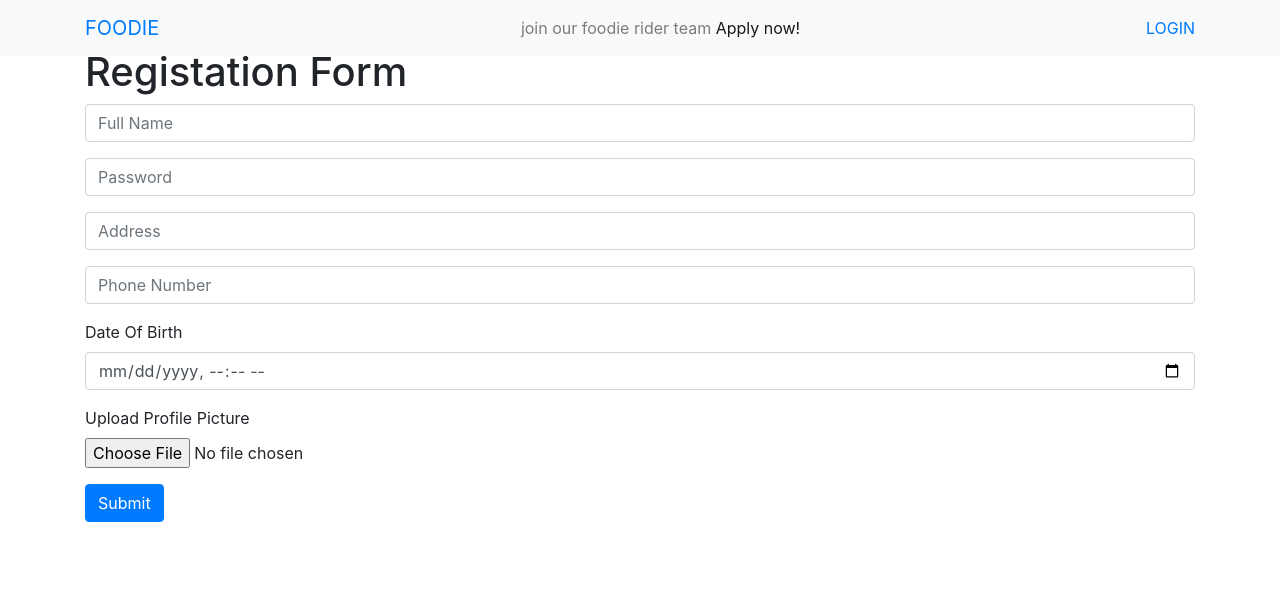
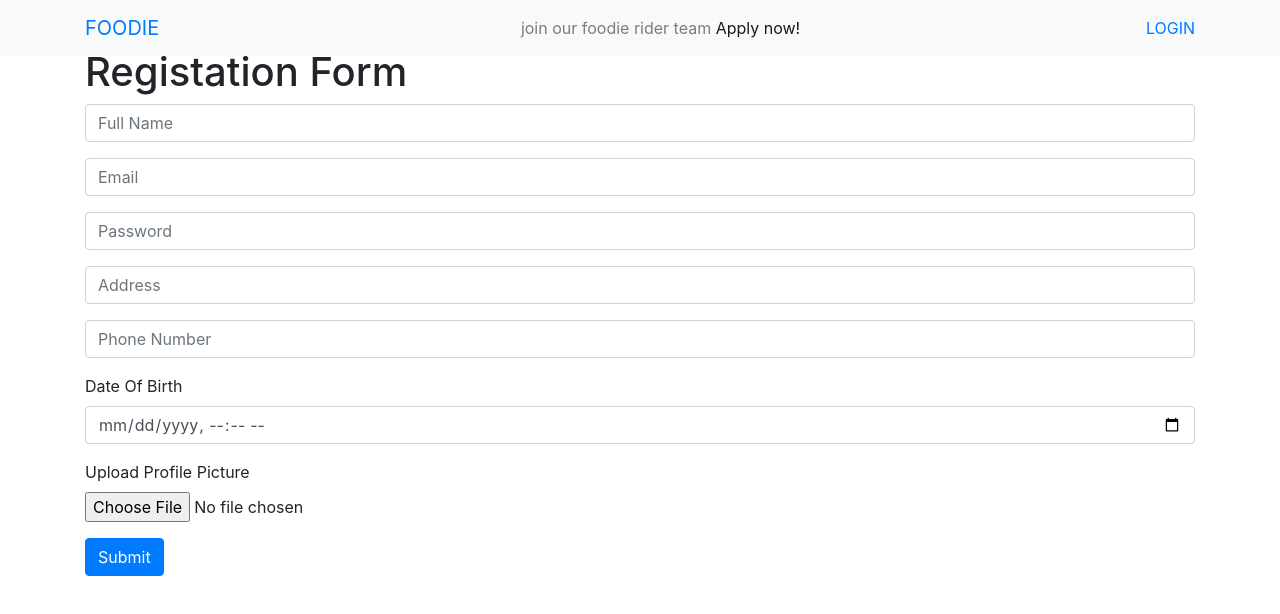
Before and after one commit to MuhammadFahimulHuq/Foodie, a React (Create React App) app in the folder foodie-frontend/foodie/: page /customer/registration in a window 1280 px wide. Shown: the top 614 px of the page. Built offline with nearby package versions, Linux system fonts and the light colour scheme.

Commit message:
axios with react hook added in registration.pg

```diff
--- a/foodie-frontend/foodie/package.json
+++ b/foodie-frontend/foodie/package.json
@@ -6,6 +6,7 @@
     "@testing-library/jest-dom": "^5.11.9",
     "@testing-library/react": "^11.2.5",
     "@testing-library/user-event": "^12.7.3",
+    "axios": "^0.21.1",
     "bootstrap": "^4.6.0",
     "react": "^17.0.1",
     "react-bootstrap": "^1.5.0",
--- a/foodie-frontend/foodie/src/Pages/CustomerPage/Registration.js
+++ b/foodie-frontend/foodie/src/Pages/CustomerPage/Registration.js
@@ -1,9 +1,42 @@
 import React from 'react'
 import { Container,Form,Button } from 'react-bootstrap'
 import MainNavbar from '../../Components/MainNavbar'
+import axios from 'axios'
+import { useState } from 'react'
 
 
-function Registration() {
+
+function Registration()  {
+  const[ customerRegistration,setCustomerRegistration] =useState({
+    customer_name: '',
+    customer_email:'',
+    customer_password:'',
+    customer_address:'',
+    customer_phoneNo:'',
+    customer_dateOfBirth:'',
+  })
+
+const handleChange = (event) =>{
+  setCustomerRegistration({
+    ...customerRegistration,
+[event.target.name] :event.target.value
+  })
+}
+const handleSubmit =(e) =>{
+  e.preventDefault()
+  axios.post('http://127.0.0.1:8000/customer/registration/',customerRegistration)
+    .then((response) => {
+      console.log(response)
+    })
+    .catch((error)=>{
+      console.log(error)
+    })
+}
+
+
+
+
+
     return(
         <div>
         <div>
@@ -12,22 +45,25 @@ function Registration() {
 
             <Container className="pt-5">
             <h1> Registation Form</h1>
-            <Form>
+            <Form onSubmit={handleSubmit}>
+  <Form.Group controlId="Customer_fullName">
+    <Form.Control type="Text" placeholder="Full Name" name="customer_name" value={customerRegistration.customer_name} onChange={handleChange}  />
+  </Form.Group>
   <Form.Group controlId="Customer_Email">
-    <Form.Control type="Text" placeholder="Full Name" />
+    <Form.Control type="Text" placeholder="Email" name="customer_email" value={customerRegistration.customer_email} onChange={handleChange}  />
   </Form.Group>
   <Form.Group controlId="Customer_Password">
-    <Form.Control type="password" placeholder="Password" />
+    <Form.Control type="password" placeholder="Password" name="customer_password"  value={customerRegistration.customer_password} onChange={handleChange} />
   </Form.Group>
   <Form.Group controlId="Customer_Address">
-    <Form.Control type="Text" placeholder="Address" />
+    <Form.Control type="Text" placeholder="Address" name="customer_address" value={customerRegistration.customer_address} onChange={handleChange} />
   </Form.Group>
   <Form.Group controlId="Customer_PhoneNo">
-    <Form.Control type="number" placeholder="Phone Number" />
+    <Form.Control type="number" placeholder="Phone Number" name="customer_phoneNo" value={customerRegistration.customer_phoneNo} onChange={handleChange}  />
   </Form.Group>
-  <Form.Group controlId="Customer_PhoneNo">
+  <Form.Group controlId="Customer_Date">
       <Form.Label>Date Of Birth</Form.Label>
-    <Form.Control type="datetime-local" />
+    <Form.Control type="datetime-local" name="customer_dateOfBirth" value={customerRegistration.customer_dateOfBirth} onChange={handleChange}  />
   </Form.Group>
   <Form.Group>
     <Form.File id="Customer_profilePicture" label="Upload Profile Picture" />
```
Also changed, not shown: 2 other files (tests, documents, lock files or other folders).
